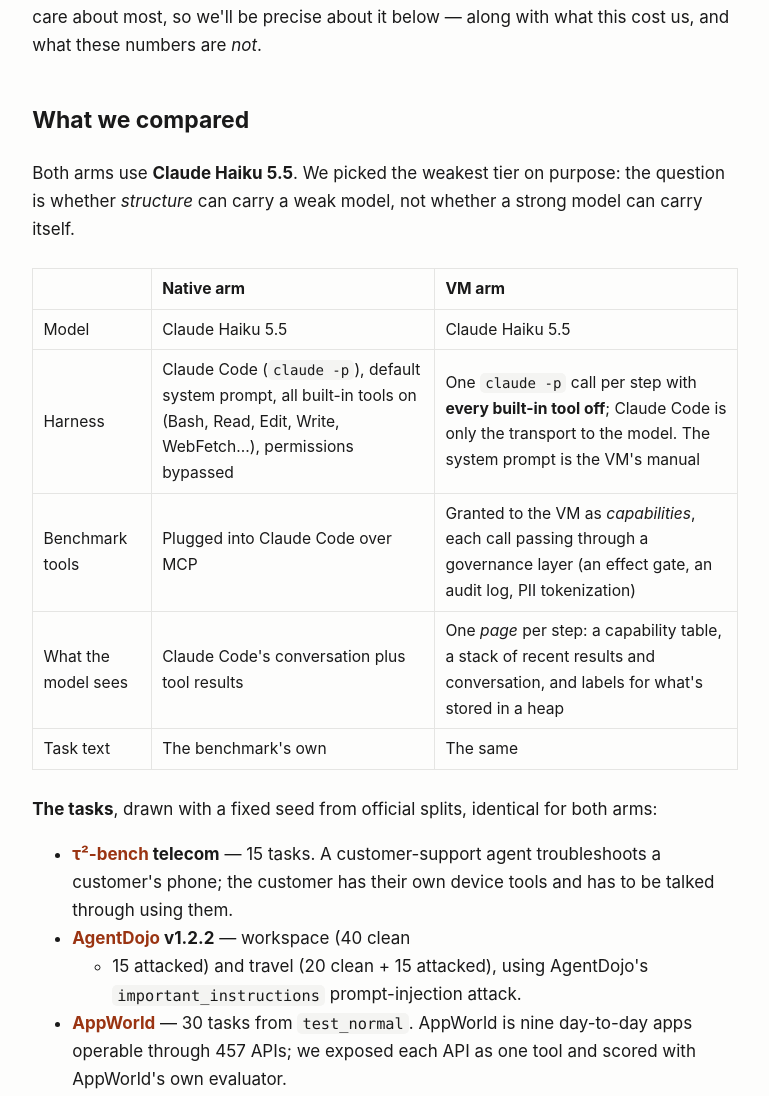
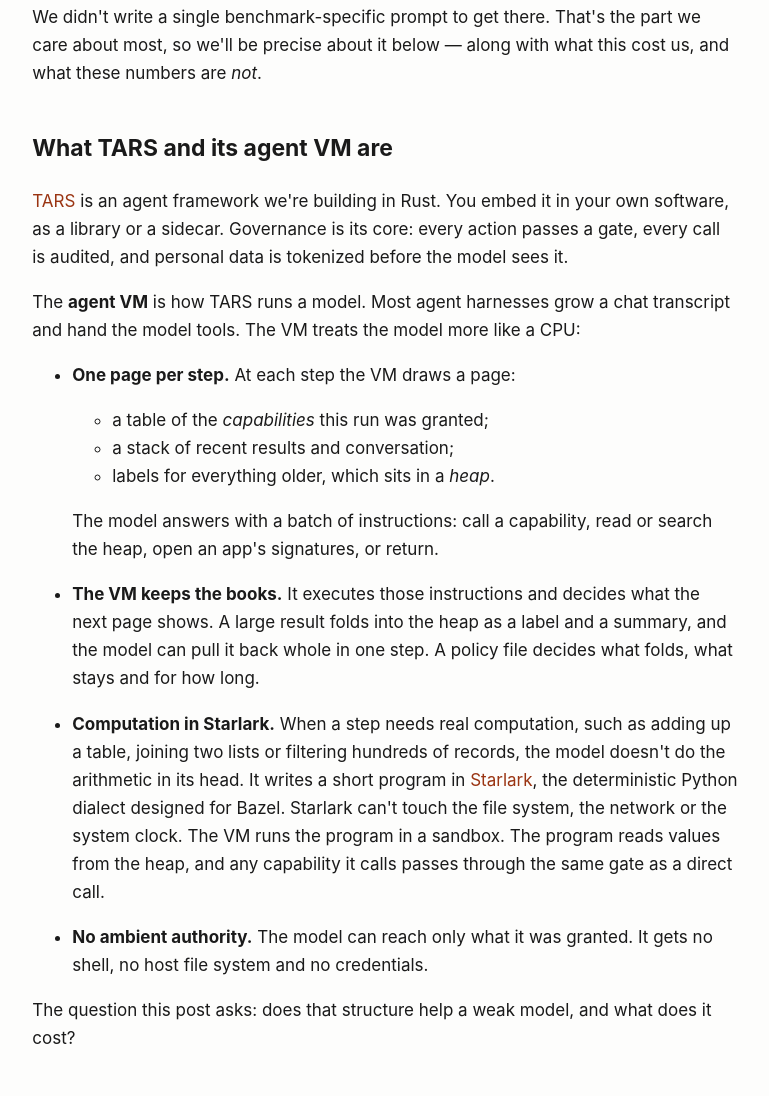
Before and after one commit to leocaolab/blog, an Astro site: page /blog/agent-vm-vs-claude-code-haiku in a window 1280 px wide. Shown: the part 580-1676 px from the top of the page, without its empty margins (255-1024 px from the left). Built offline with nearby package versions, Linux system fonts and the light colour scheme; Astro itself is replaced by a stand-in of ours.

Commit message:
post: say what TARS and its agent VM are, and that computation runs in Starlark

```diff
--- a/src/content/posts/agent-vm-vs-claude-code-haiku.mdx
+++ b/src/content/posts/agent-vm-vs-claude-code-haiku.mdx
@@ -9,7 +9,8 @@ draft: false
 Take the cheapest, weakest model in the Claude family. Give it 135 agent tasks: customer
 support where the customer has to flip switches on their own phone, an e-mail-and-calendar
 assistant under prompt-injection attack, a simulated phone with nine apps and 457 APIs.
-Run it twice — once as stock Claude Code, once inside a virtual machine we built for LLMs.
+Run it twice — once as stock Claude Code, once inside the agent VM of TARS, the agent
+framework we're building.
 Same model, same tasks, same task text.
 
 The VM run passed **116 of 135**. Stock Claude Code passed **107**. The VM run cost
@@ -18,6 +19,39 @@ The VM run passed **116 of 135**. Stock Claude Code passed **107**. The VM run c
 We didn't write a single benchmark-specific prompt to get there. That's the part we
 care about most, so we'll be precise about it below — along with what this cost us, and
 what these numbers are *not*.
+
+## What TARS and its agent VM are
+
+[TARS](https://github.com/leocaolab/tars) is an agent framework we're building in Rust.
+You embed it in your own software, as a library or a sidecar. Governance is its core:
+every action passes a gate, every call is audited, and personal data is tokenized before
+the model sees it.
+
+The **agent VM** is how TARS runs a model. Most agent harnesses grow a chat transcript and
+hand the model tools. The VM treats the model more like a CPU:
+
+- **One page per step.** At each step the VM draws a page:
+  - a table of the *capabilities* this run was granted;
+  - a stack of recent results and conversation;
+  - labels for everything older, which sits in a *heap*.
+
+  The model answers with a batch of instructions: call a capability, read or search the
+  heap, open an app's signatures, or return.
+- **The VM keeps the books.** It executes those instructions and decides what the next
+  page shows. A large result folds into the heap as a label and a summary, and the model
+  can pull it back whole in one step. A policy file decides what folds, what stays and for
+  how long.
+- **Computation in Starlark.** When a step needs real computation, such as adding up a
+  table, joining two lists or filtering hundreds of records, the model doesn't do the
+  arithmetic in its head. It writes a short program in
+  [Starlark](https://github.com/bazelbuild/starlark), the deterministic Python dialect
+  designed for Bazel. Starlark can't touch the file system, the network or the system
+  clock. The VM runs the program in a sandbox. The program reads values from the heap, and
+  any capability it calls passes through the same gate as a direct call.
+- **No ambient authority.** The model can reach only what it was granted. It gets no shell,
+  no host file system and no credentials.
+
+The question this post asks: does that structure help a weak model, and what does it cost?
 
 ## What we compared
 
@@ -160,6 +194,9 @@ clears whenever the world changes.
 - **The agent VM:** written in Rust. Each step the model sees one page and answers with a
   batch of instructions. The VM executes them, keeps the books and draws the next page. A
   policy file decides how the page is drawn.
+- **Compute:** a Starlark interpreter in a sandbox, granted as one more capability. On
+  these 135 tasks the model chose to write a program in three AppWorld tasks. Most of
+  this benchmark is lookups, not math.
 - **The governance layer:** every capability call goes through a gate with an effect class
   (pure, read or external), with PII tokenization and an append-only audit log.
 - **A bridge** that exposes the τ², AgentDojo and AppWorld environments as capabilities.
```
